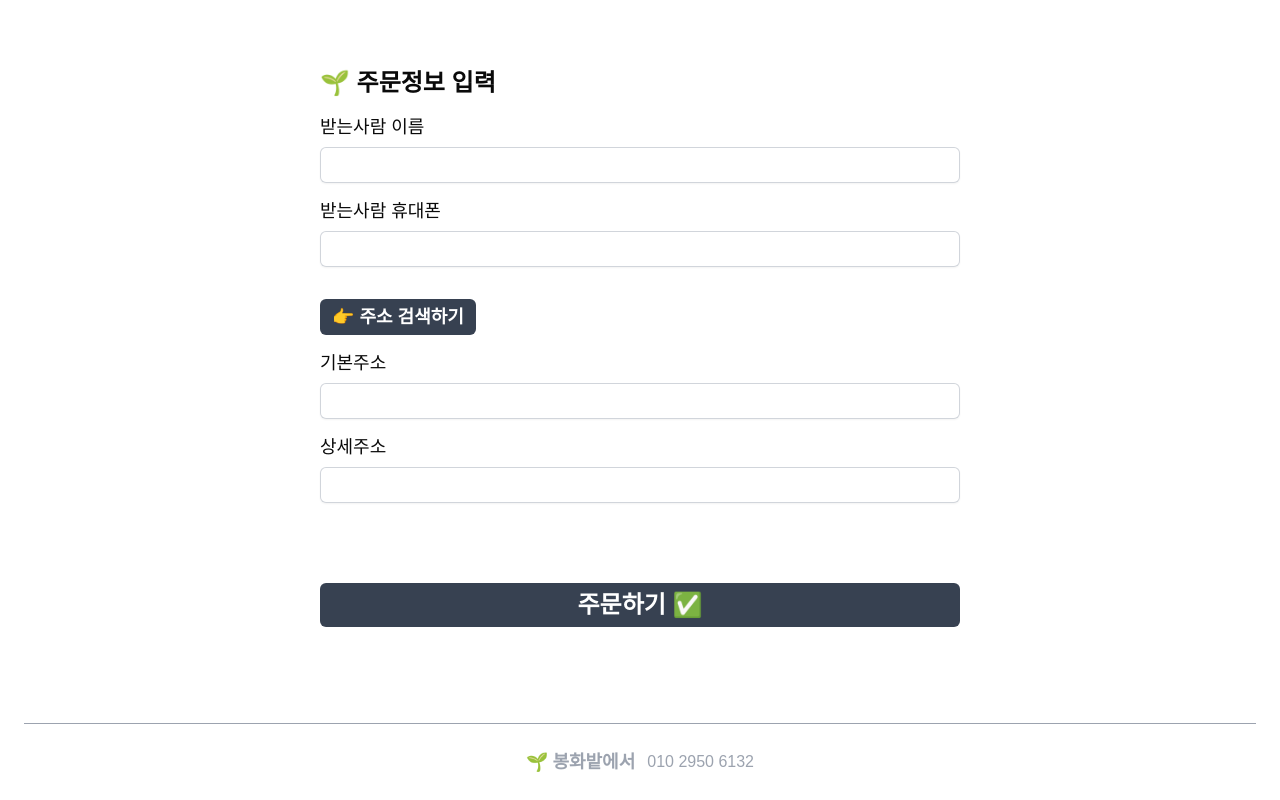
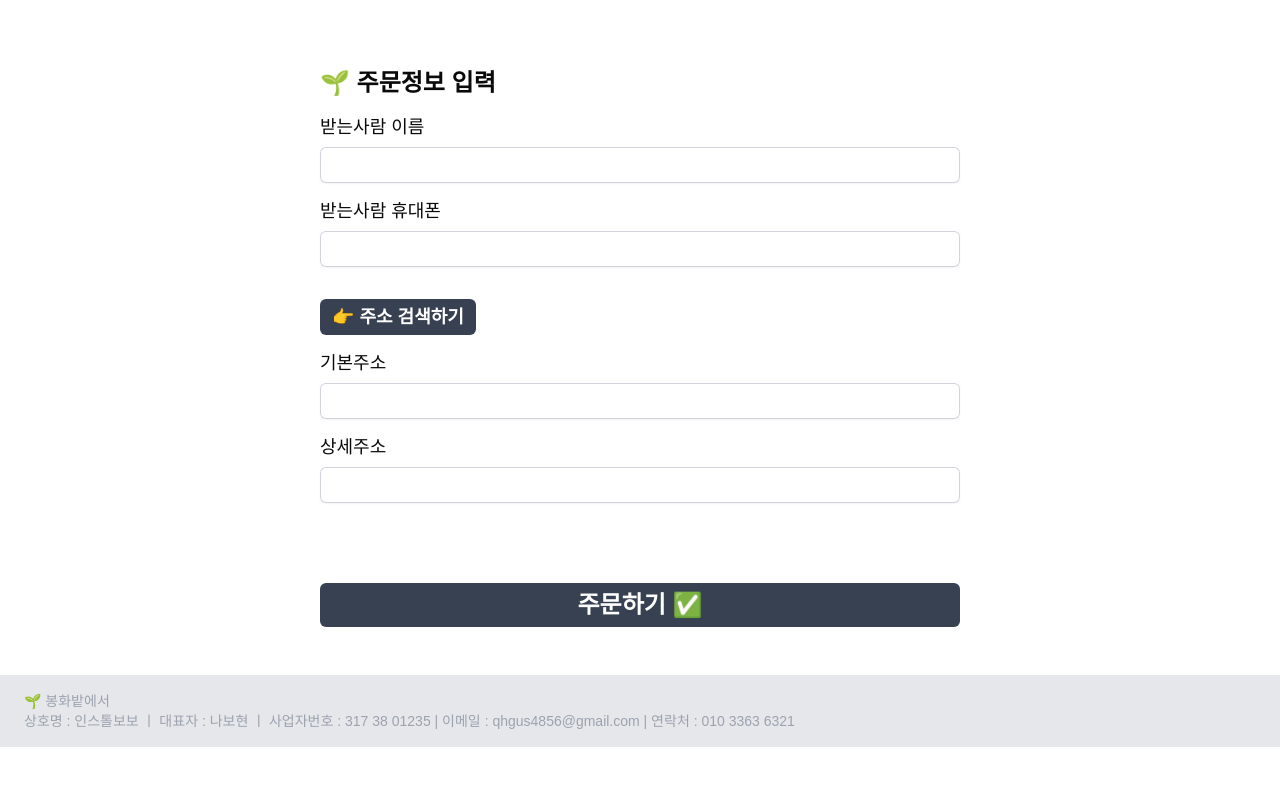
Before and after one commit to bohyeon7/batteseo, a Next.js app in the folder my-app/: page /cart in a window 1280 px wide. Shown: the part 261-1061 px from the top of the page. After the commit the page ends 1008 px from the top, so only its background shows below. Built offline with nearby package versions, Linux system fonts and the light colour scheme; no server answers.

Commit message:
푸터 - 사업자정보추가(카카오비즈니스), middleware 필터링 수정

```diff
--- a/my-app/app/(shop)/cart/page.tsx
+++ b/my-app/app/(shop)/cart/page.tsx
@@ -10,7 +10,6 @@ import { fetchWithToken } from "@/utils/api";
 import { blankRegex, nameRegex, phoneRegex } from "@/utils/regexPatterns";
 import { useEffect, useState } from "react";
 import PopupOrder from "@/components/popup-order";
-import { useRouter } from "next/navigation";
 
 // Entity type
 interface Cart {
@@ -33,7 +32,6 @@ interface Member {
 // }
 
 export default function Cart() {
-  const router = useRouter();
   const [loading, setLoading] = useState(true);
   const [carts, setCarts] = useState<Cart[]>([]);
   const [deliveryFee, setDeliveryFee] = useState(0);
@@ -62,7 +60,7 @@ export default function Cart() {
     };
 
     try {
-      const response = await fetch(`${process.env.NEXT_PUBLIC_API_BASE_URL}/cart/del`, {
+      await fetch(`${process.env.NEXT_PUBLIC_API_BASE_URL}/cart/del`, {
         method: 'POST',
         headers: {
           'Content-Type': 'application/json',
--- a/my-app/app/(shop)/product/product.tsx
+++ b/my-app/app/(shop)/product/product.tsx
@@ -46,7 +46,7 @@ export default function Product() {
       if (!token) {
         // 로그인페이지로 리다이렉트
         alert('로그인이 필요합니다');
-        router.push('/');
+        router.push('/login');
       }
 
       // 요청 데이터 정의
--- a/my-app/app/page.tsx
+++ b/my-app/app/page.tsx
@@ -34,7 +34,7 @@ export default function Home() {
     if (!token) {
       // 로그인페이지로 리다이렉트
       alert('로그인이 필요합니다');
-      router.push('/');
+      router.push('/login');
 
     } else {
       // 장바구니 데이터 있는 경우에만 리다이렉트
--- a/my-app/components/footer.tsx
+++ b/my-app/components/footer.tsx
@@ -1,19 +1,9 @@
-import Wrapper from "./wrapper"
-
 export default function Footer() {
   return(
-    <footer className="w-full p-6">
-      <hr className="my-6 border-gray-400 mx-auto" />
-      <div className="text-gray-400 flex justify-center items-center space-x-3">
-          <div className="flex space-x-1 text-lg">
-            <span>🌱</span>
-            <span className="font-semibold">봉화밭에서</span>
-          </div>
-          <div className="text-md">
-            <p>
-              010 2950 6132
-            </p>
-          </div>
+    <footer className="w-full px-6 py-4 bg-gray-200">
+      <div className="text-gray-400 text-sm flex flex-col">
+        <p>🌱 봉화밭에서</p>
+        <p>상호명 : 인스톨보보 ㅣ 대표자 : 나보현 ㅣ 사업자번호 : 317 38 01235 | 이메일 : qhgus4856@gmail.com | 연락처 : 010 3363 6321</p>
       </div>
     </footer>
   )
--- a/my-app/middleware.ts
+++ b/my-app/middleware.ts
@@ -18,6 +18,6 @@ export function middleware(request: NextRequest) {
 // middleware 실행 필터링 (인증이 필요한 경로)
 export const config = {
   matcher: [
-    '/',
+    '/cart',
   ],
 }
```
Also changed, not shown: 1 other file (tests, documents, lock files or other folders).
